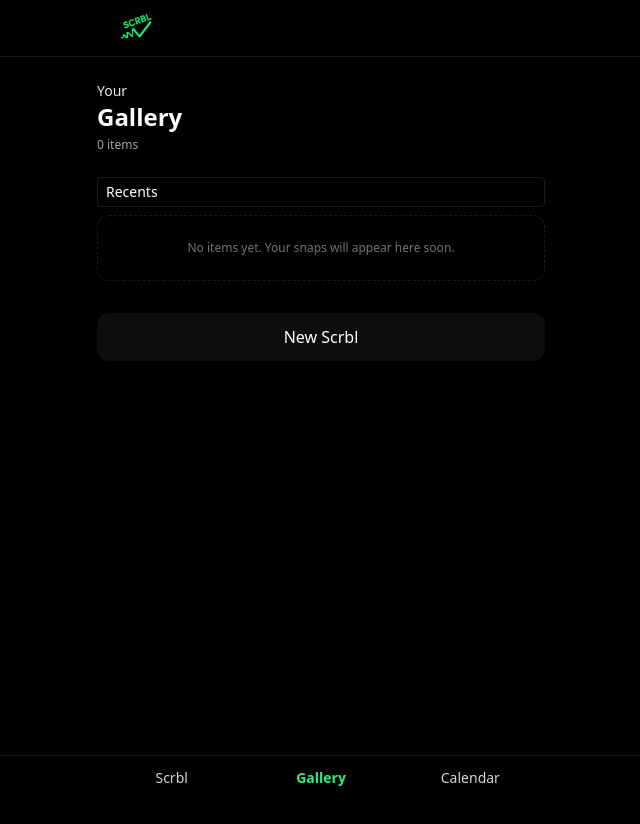
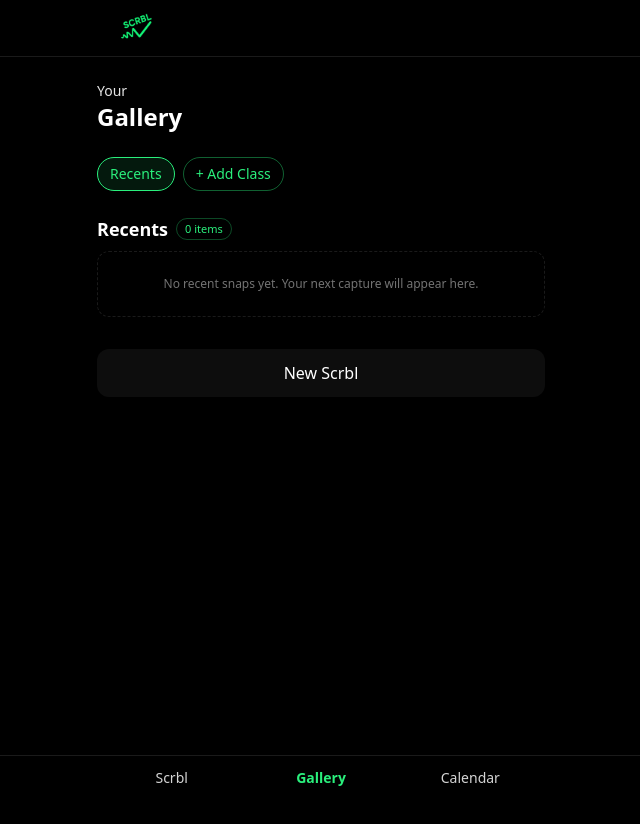
Before and after one commit to KeatingBiz/scrbl, a Next.js app: page /gallery in a window 1280 px wide. Shown: the top 824 px of the page, without its empty margins (319-959 px from the left). Built offline with nearby package versions, Linux system fonts and the light colour scheme.

Commit message:
Update page.tsx

```diff
--- a/app/gallery/page.tsx
+++ b/app/gallery/page.tsx
@@ -1,92 +1,156 @@
 // app/gallery/page.tsx
 "use client";
+
 import { useEffect, useMemo, useState } from "react";
 import Link from "next/link";
 
-type Folder = { id: string; title: string; itemUrls: string[] };
+type Folder = { id: string; name: string };
 
-// local store key for titles (visual only for now)
-const KEY = "scrbl:folders:v1";
+const FOLDERS_KEY = "scrbl:folders:v2";
+const RECENTS_ID = "recents";
 
-function load(): Folder[] {
+function loadFolders(): Folder[] {
+  if (typeof window === "undefined") return [];
   try {
-    const raw = localStorage.getItem(KEY);
-    if (!raw) return [];
-    const parsed = JSON.parse(raw) as Folder[];
-    if (!Array.isArray(parsed)) return [];
-    return parsed;
-  } catch { return []; }
+    const raw = localStorage.getItem(FOLDERS_KEY);
+    const parsed = raw ? (JSON.parse(raw) as Folder[]) : [];
+    return Array.isArray(parsed) ? parsed : [];
+  } catch {
+    return [];
+  }
 }
-function save(folders: Folder[]) {
-  localStorage.setItem(KEY, JSON.stringify(folders));
+function saveFolders(folders: Folder[]) {
+  if (typeof window === "undefined") return;
+  localStorage.setItem(FOLDERS_KEY, JSON.stringify(folders));
+}
+
+function chipClasses(active = false) {
+  return [
+    "px-3 py-1.5 rounded-full text-sm whitespace-nowrap border transition",
+    active
+      ? "border-scrbl text-scrbl bg-scrbl/10"
+      : "border-scrbl/40 text-scrbl hover:bg-scrbl/10"
+  ].join(" ");
 }
 
 export default function GalleryPage() {
-  // seed with one folder; we’ll drop the last captured image in “Recents” as a preview
   const [folders, setFolders] = useState<Folder[]>([]);
+  const [active, setActive] = useState<string>(RECENTS_ID);
 
+  // seed folders (keep Recents implicit so it’s always first)
   useEffect(() => {
-    const existing = load();
-    if (existing.length) { setFolders(existing); return; }
-
-    const lastImg = sessionStorage.getItem("scrbl:lastImage");
-    const seed: Folder[] = [{
-      id: crypto?.randomUUID?.() || Math.random().toString(36).slice(2),
-      title: "Recents",
-      itemUrls: lastImg ? [lastImg] : []
-    }];
-    setFolders(seed);
-    save(seed);
+    const existing = loadFolders();
+    setFolders(existing);
   }, []);
 
-  function rename(id: string, title: string) {
-    setFolders(prev => {
-      const next = prev.map(f => f.id === id ? { ...f, title } : f);
-      save(next);
-      return next;
-    });
+  function addClassFolder() {
+    const name = (prompt("Class name (e.g., Finance 331)") || "").trim();
+    if (!name) return;
+    // avoid dupes by name (case-insensitive)
+    const exists = folders.some((f) => f.name.toLowerCase() === name.toLowerCase());
+    if (exists) {
+      alert("You already have a folder with that name.");
+      return;
+    }
+    const id = crypto?.randomUUID?.() || Math.random().toString(36).slice(2);
+    const next = [...folders, { id, name }];
+    setFolders(next);
+    saveFolders(next);
+    setActive(id);
   }
 
-  const flatCount = useMemo(() => folders.reduce((n, f) => n + f.itemUrls.length, 0), [folders]);
+  // For now, Recents just shows the last captured image (visual only).
+  const recentThumb = useMemo(() => {
+    if (typeof window === "undefined") return null;
+    return sessionStorage.getItem("scrbl:lastImage");
+  }, []);
+
+  const title = useMemo(() => {
+    if (active === RECENTS_ID) return "Recents";
+    const f = folders.find((x) => x.id === active);
+    return f?.name || "Folder";
+  }, [active, folders]);
 
   return (
     <div className="min-h-screen p-6 flex flex-col items-center gap-6">
+      {/* Page header */}
       <div className="w-full max-w-md">
         <div className="text-neutral-200 text-sm">Your</div>
         <h1 className="text-2xl font-bold">Gallery</h1>
-        <div className="text-xs text-neutral-400 mt-1">{flatCount} item{flatCount === 1 ? "" : "s"}</div>
       </div>
 
-      {folders.map(folder => (
-        <section key={folder.id} className="w-full max-w-md">
-          <div className="flex items-center gap-2 mb-2">
-            <input
-              value={folder.title}
-              onChange={e => rename(folder.id, e.target.value)}
-              className="bg-transparent border border-white/10 rounded px-2 py-1 text-sm w-full"
-            />
-          </div>
+      {/* Folder chips */}
+      <div className="w-full max-w-md overflow-x-auto no-scrollbar">
+        <div className="flex items-center gap-2">
+          <button
+            className={chipClasses(active === RECENTS_ID)}
+            onClick={() => setActive(RECENTS_ID)}
+          >
+            Recents
+          </button>
 
-          {folder.itemUrls.length === 0 ? (
-            <div className="text-xs text-neutral-500 border border-dashed border-white/10 rounded-xl p-6 text-center">
-              No items yet. Your snaps will appear here soon.
+          {folders.map((f) => (
+            <button
+              key={f.id}
+              className={chipClasses(active === f.id)}
+              onClick={() => setActive(f.id)}
+              title={f.name}
+            >
+              {f.name}
+            </button>
+          ))}
+
+          <button className={chipClasses(false)} onClick={addClassFolder}>
+            + Add Class
+          </button>
+        </div>
+      </div>
+
+      {/* Active folder content */}
+      <section className="w-full max-w-md">
+        <div className="flex items-center gap-2 mb-2">
+          <h2 className="text-lg font-semibold">{title}</h2>
+          <span className="text-[11px] px-2 py-0.5 rounded-full border border-scrbl/30 text-scrbl">
+            {active === RECENTS_ID ? (recentThumb ? 1 : 0) : 0} item
+            {active === RECENTS_ID ? (recentThumb && 1 === 1 ? "" : "s") : ""}
+          </span>
+        </div>
+
+        {/* Recents grid (visual only for now) */}
+        {active === RECENTS_ID ? (
+          recentThumb ? (
+            <div className="grid grid-cols-3 gap-2">
+              <Link href="/result" className="block group">
+                <div className="aspect-square overflow-hidden rounded-lg border border-white/10 bg-black/30">
+                  <img
+                    src={recentThumb}
+                    alt="recent scrbl"
+                    className="w-full h-full object-cover group-hover:scale-[1.02] transition"
+                  />
+                </div>
+                <div className="mt-1 text-xs text-neutral-400">Latest snap</div>
+              </Link>
+              {/* As we add more captures later, we’ll map them here */}
             </div>
           ) : (
-            <div className="grid grid-cols-3 gap-2">
-              {folder.itemUrls.map((url, i) => (
-                <Link key={i} href="/result" className="block group">
-                  <div className="aspect-square overflow-hidden rounded-lg border border-white/10 bg-black/30">
-                    <img src={url} alt="" className="w-full h-full object-cover group-hover:scale-[1.02] transition" />
-                  </div>
-                </Link>
-              ))}
+            <div className="text-xs text-neutral-500 border border-dashed border-white/10 rounded-xl p-6 text-center">
+              No recent snaps yet. Your next capture will appear here.
             </div>
-          )}
-        </section>
-      ))}
+          )
+        ) : (
+          // Class folders (empty visual shell for now)
+          <div className="text-xs text-neutral-500 border border-dashed border-white/10 rounded-xl p-6 text-center">
+            Nothing in this class yet. After your next scrbl, you’ll be able to add it here.
+          </div>
+        )}
+      </section>
 
+      {/* Back to capture */}
       <div className="w-full max-w-md">
-        <Link href="/" className="w-full block text-center rounded-xl py-3 mt-2 bg-white/5 text-white hover:bg-white/10 transition">
+        <Link
+          href="/"
+          className="w-full block text-center rounded-xl py-3 mt-2 bg-white/5 text-white hover:bg-white/10 transition"
+        >
           New Scrbl
         </Link>
       </div>
```
